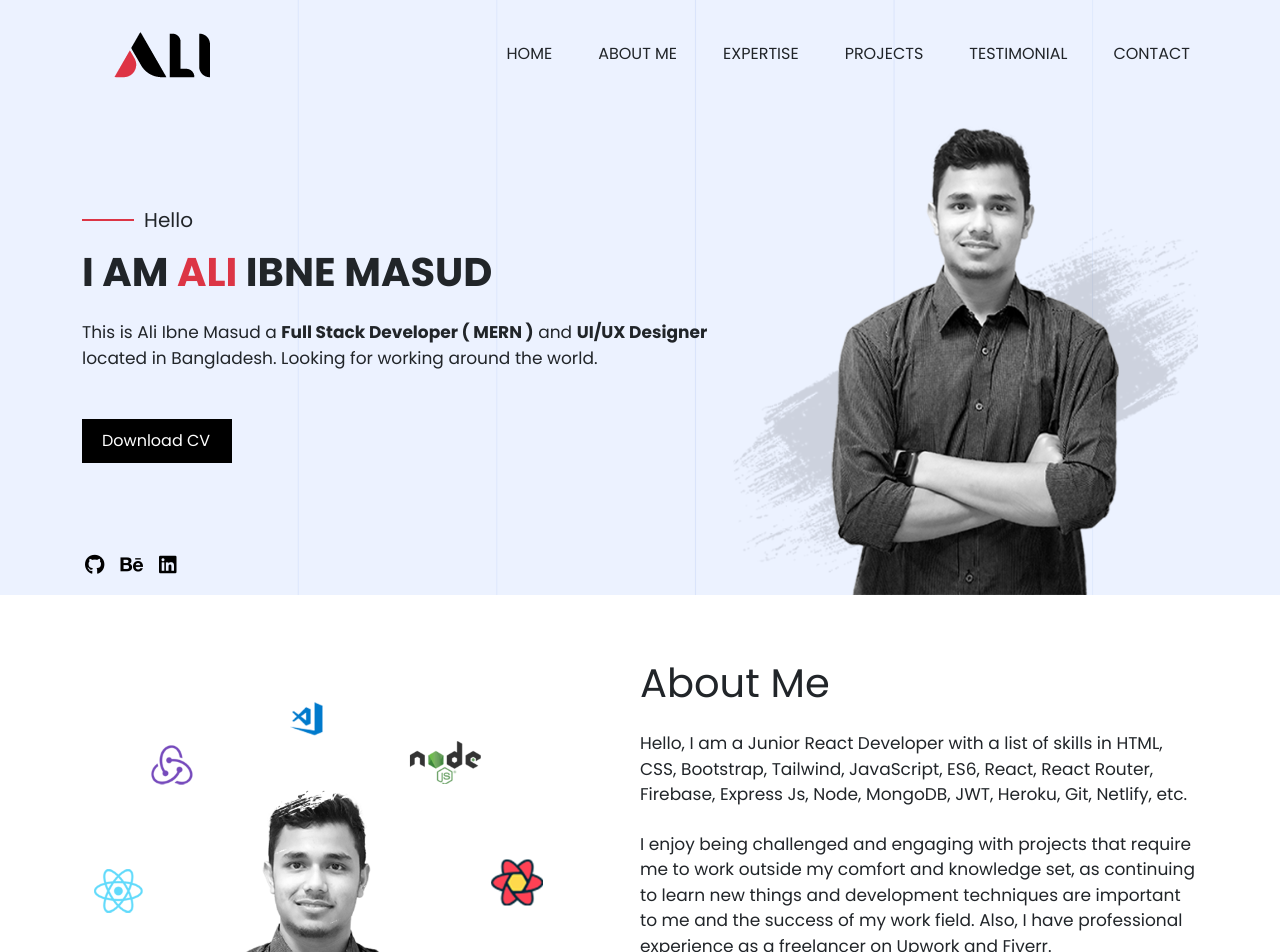
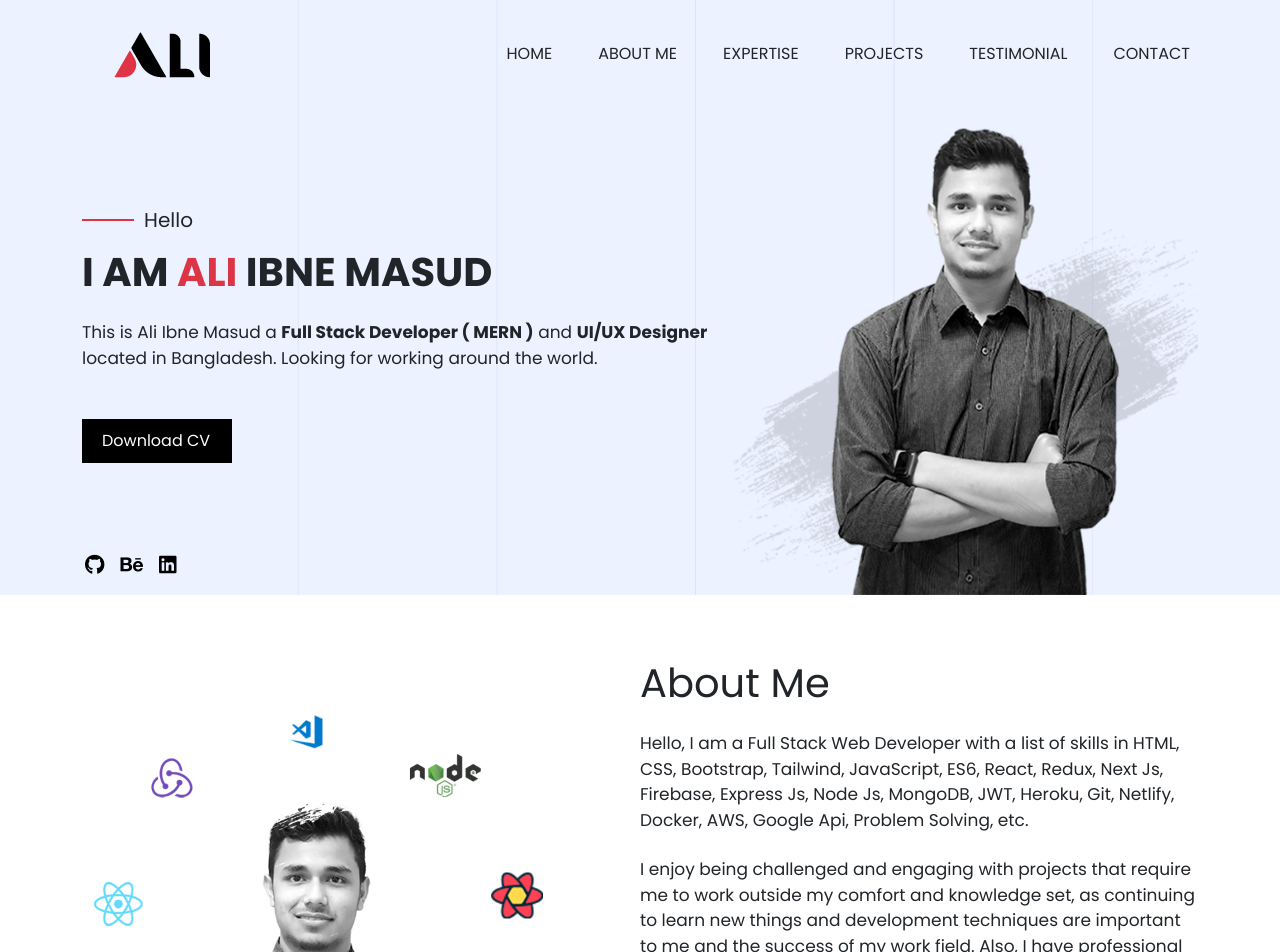
Before and after one commit to aliibnemasud/ali-portfolio, a React (Create React App) app: page / in a window 1280 px wide. Shown: the top 952 px of the page. Built offline with nearby package versions, Linux system fonts and the light colour scheme.

Commit message:
portfolio updated

```diff
--- a/src/componants/Home/AboutMe/AboutMe.js
+++ b/src/componants/Home/AboutMe/AboutMe.js
@@ -10,7 +10,7 @@ const AboutMe = () => {
             <img className='img-fluid col-lg-5' src={Aboutme} alt="" />
             <div className='col-lg-6'>
                 <h1>About Me</h1>
-                <p className='my-4'>Hello, I am a Junior React Developer with a list of skills in HTML, CSS, Bootstrap, Tailwind, JavaScript, ES6, React, React Router, Firebase, Express Js, Node, MongoDB, JWT, Heroku, Git, Netlify, etc.
+                <p className='my-4'>Hello, I am a Full Stack Web Developer with a list of skills in HTML, CSS, Bootstrap, Tailwind, JavaScript, ES6, React, Redux, Next Js, Firebase, Express Js, Node Js, MongoDB, JWT, Heroku, Git, Netlify, Docker, AWS, Google Api, Problem Solving, etc.
                 </p>
 
                 <p className='mb-5'>I enjoy being challenged and engaging with projects that require me to work outside my comfort and knowledge set, as continuing to learn new things and development techniques are important to me and the success of my work field. Also, I have professional experience as a freelancer on Upwork and Fiverr.
```
Also changed, not shown: 2 other files (tests, documents, lock files or other folders).
